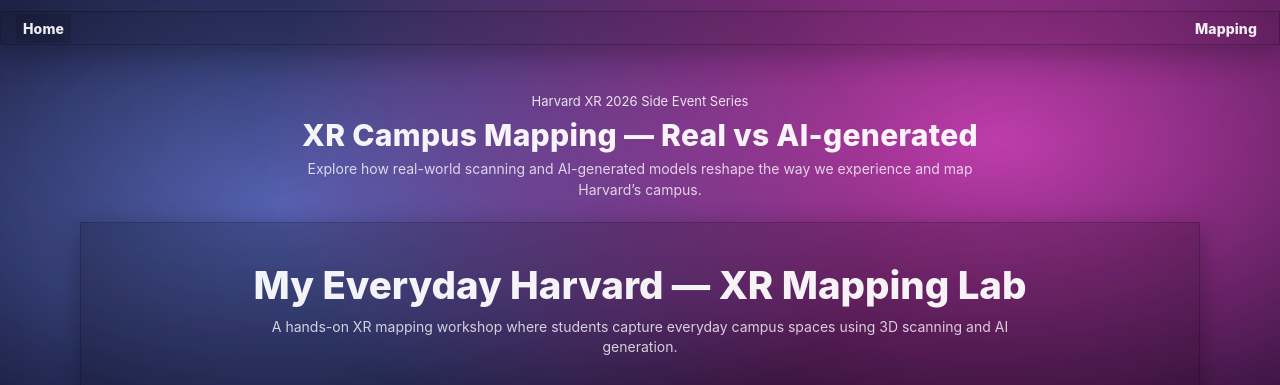
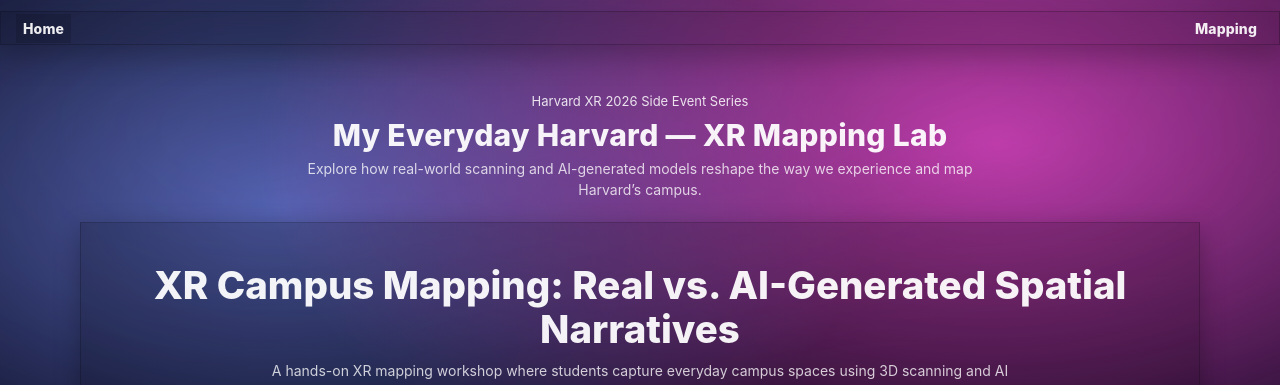
Before and after one commit to Wesley6241/HXR-26-side-events-1, a plain HTML site: page index.html in a window 1280 px wide. Shown: the top 385 px of the page. Drawn offline with Linux system fonts and the light colour scheme.

Commit message:
change title

```diff
--- a/index.html
+++ b/index.html
@@ -353,7 +353,7 @@
             <div class="wrap">
                 <section class="hero" aria-label="Event introduction">
                     <p class="hero__kicker">Harvard XR 2026 Side Event Series</p>
-                    <h3 class="hero__title">XR Campus Mapping — Real vs AI-generated</h3>
+                    <h3 class="hero__title">My Everyday Harvard — XR Mapping Lab</h3>
                     <p class="hero__lead">
                         Explore how real-world scanning and AI-generated models reshape
                         the way we experience and map Harvard’s campus.
@@ -362,7 +362,7 @@
 
                 <section class="card" aria-label="Featured Workshop">
                     <div class="card__copy">
-                        <h2 class="card__title">My Everyday Harvard — XR Mapping Lab</h2>
+                        <h2 class="card__title">XR Campus Mapping: Real vs. AI-Generated Spatial Narratives</h2>
                         <p class="card__desc">
                             A hands-on XR mapping workshop where students capture everyday campus spaces
                             using 3D scanning and AI generation.
```
